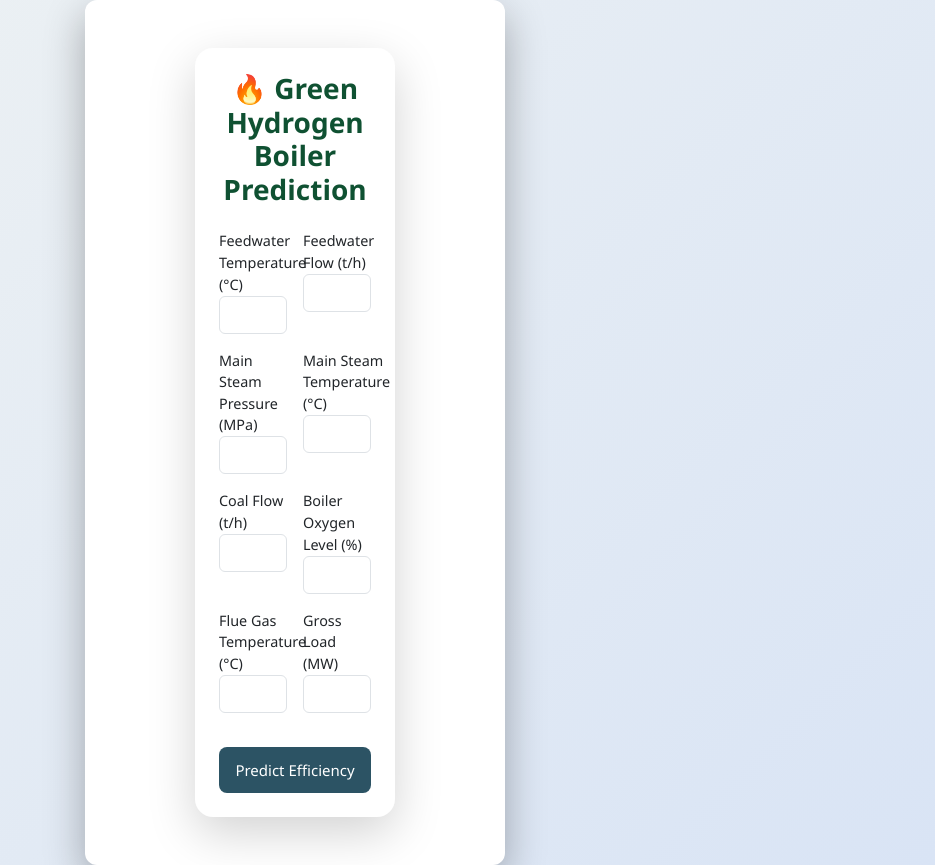
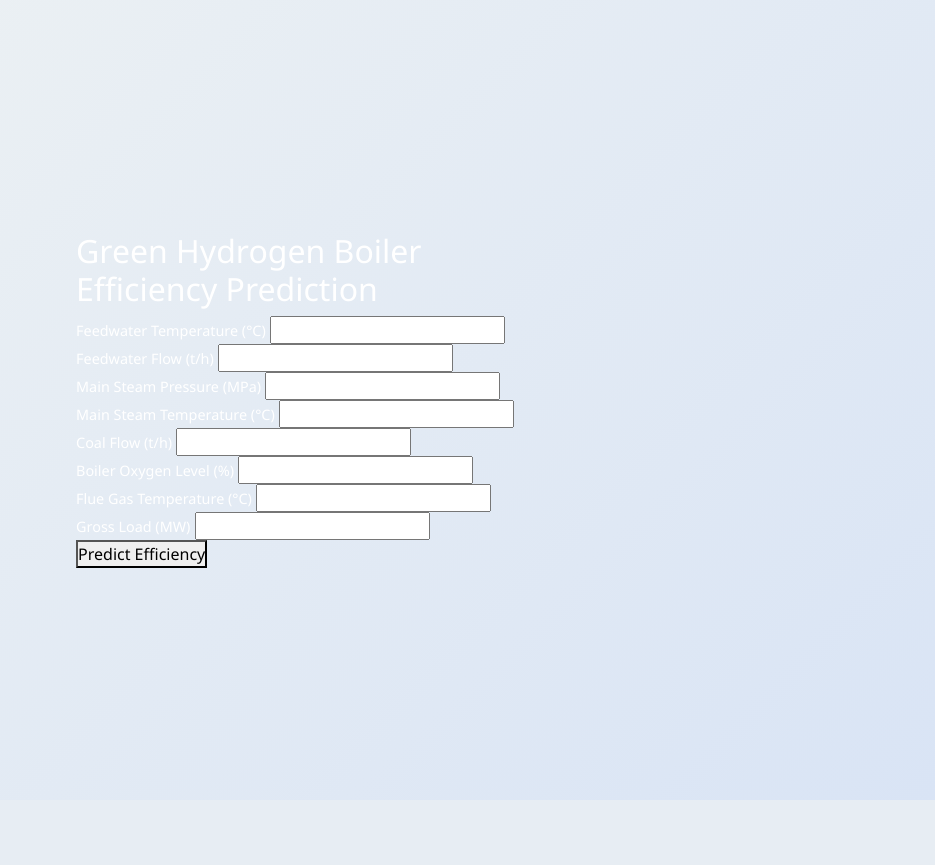
Before and after one commit to adityahr143/green-hydrogen-boiler, a Flask app: page /predict-page in a window 1280 px wide. Shown: the whole page, without its empty margins (345-1280 px from the left). After the commit the page ends 800 px from the top, so only its background shows below. Run offline with Flask 3, Linux system fonts and the light colour scheme; parts of the project's set-up code (start-up, migrations or seed data) failed here and were passed over.

Commit message:
Update predict.html

```diff
--- a/templates/predict.html
+++ b/templates/predict.html
@@ -2,90 +2,83 @@
 <html lang="en">
 <head>
   <meta charset="UTF-8">
-  <title>Boiler Efficiency Prediction</title>
+  <title>Green Hydrogen Boiler Prediction</title>
   <meta name="viewport" content="width=device-width, initial-scale=1">
 
   <!-- Bootstrap -->
   <link href="https://cdn.jsdelivr.net/npm/bootstrap@5.3.3/dist/css/bootstrap.min.css" rel="stylesheet">
 
-  <!-- CSS -->
+  <!-- Custom CSS -->
   <link rel="stylesheet" href="{{ url_for('static', filename='style.css') }}">
   <link rel="icon" href="{{ url_for('static', filename='favicon.ico') }}">
 </head>
 
 <body>
-<div class="container py-5">
 
-  <div class="row justify-content-center">
-    <div class="col-xl-7 col-lg-8 col-md-10">
+<div class="prediction-wrapper">
 
-      <div class="card shadow-lg p-4">
-        <h3 class="text-center mb-4">🔥 Green Hydrogen Boiler Prediction</h3>
+  <div class="prediction-card">
+    <h2 class="title">
+       Green Hydrogen Boiler <br>
+      <span>Efficiency Prediction</span>
+    </h2>
 
     <form id="predictForm">
 
-          <div class="row g-3">
+      <div class="input-grid">
 
-            <!-- INPUTS (names NOT changed) -->
-            <div class="col-md-6">
+        <div class="input-box">
           <label>Feedwater Temperature (°C)</label>
-              <input type="number" name="feedwater_temp" class="form-control" required>
+          <input type="number" name="feedwater_temp" required>
         </div>
 
-            <div class="col-md-6">
+        <div class="input-box">
           <label>Feedwater Flow (t/h)</label>
-              <input type="number" name="feedwater_flow" class="form-control" required>
+          <input type="number" name="feedwater_flow" required>
         </div>
 
-            <div class="col-md-6">
+        <div class="input-box">
           <label>Main Steam Pressure (MPa)</label>
-              <input type="number" name="steam_pressure" class="form-control" required>
+          <input type="number" name="steam_pressure" required>
         </div>
 
-            <div class="col-md-6">
+        <div class="input-box">
           <label>Main Steam Temperature (°C)</label>
-              <input type="number" name="steam_temp" class="form-control" required>
+          <input type="number" name="steam_temp" required>
         </div>
 
-            <div class="col-md-6">
+        <div class="input-box">
           <label>Coal Flow (t/h)</label>
-              <input type="number" name="coal_flow" class="form-control" required>
+          <input type="number" name="coal_flow" required>
         </div>
 
-            <div class="col-md-6">
+        <div class="input-box">
           <label>Boiler Oxygen Level (%)</label>
-              <input type="number" name="oxygen_level" class="form-control" required>
+          <input type="number" name="oxygen_level" required>
         </div>
 
-            <div class="col-md-6">
+        <div class="input-box">
           <label>Flue Gas Temperature (°C)</label>
-              <input type="number" name="flue_gas_temp" class="form-control" required>
+          <input type="number" name="flue_gas_temp" required>
         </div>
 
-            <div class="col-md-6">
+        <div class="input-box">
           <label>Gross Load (MW)</label>
-              <input type="number" name="gross_load" class="form-control" required>
+          <input type="number" name="gross_load" required>
         </div>
 
       </div>
 
-          <div class="d-grid mt-4">
-            <button type="submit" class="btn btn-success btn-lg">
+      <button type="submit" class="predict-btn">
         Predict Efficiency
       </button>
+    </form>
+
+    <div id="resultBox" class="result-box d-none">
+      <p>Predicted Boiler Efficiency</p>
+      <h1 id="resultValue">-- %</h1>
     </div>
 
-        </form>
-
-        <!-- RESULT -->
-        <div id="resultBox" class="result-box mt-4 text-center d-none">
-          <h5>Predicted Boiler Efficiency</h5>
-          <h2 id="resultValue">-- %</h2>
-        </div>
-
-      </div>
-
-    </div>
   </div>
 </div>
 
```
Lines whose indentation alone changed are shown as unchanged.
